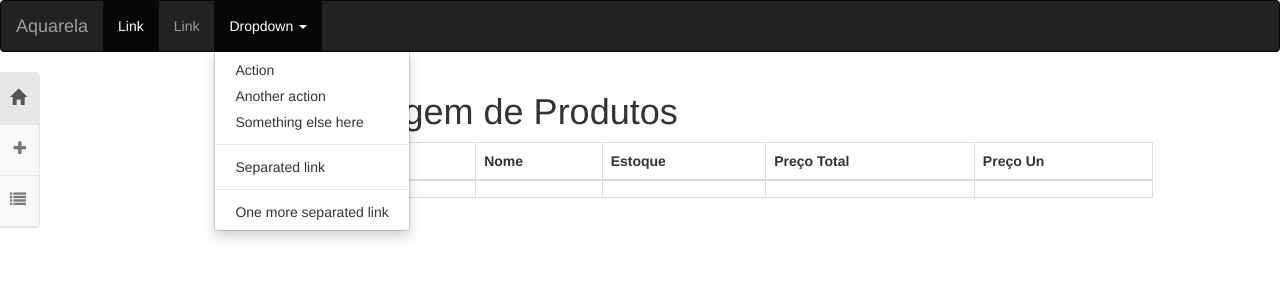
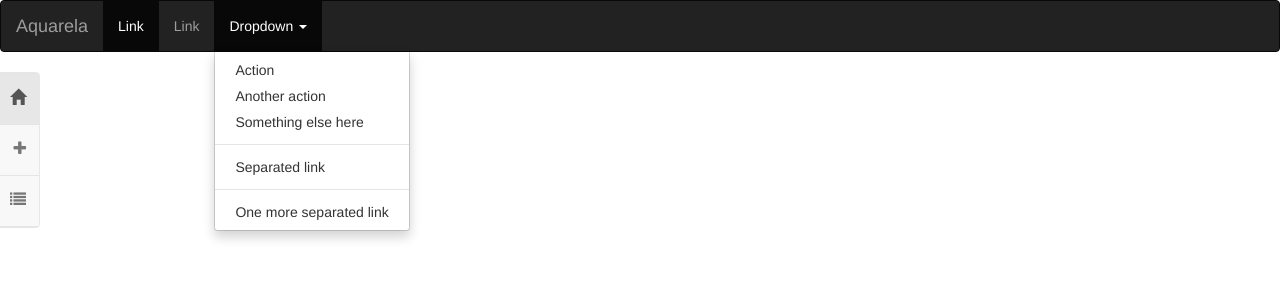
Before and after one commit to mlassakoski/ng-inventory-control, an Angular app: page / in a window 1280 px wide. Both pictures are taken after a click on the button "Dropdown". Shown: the top 300 px of the page. Built offline with nearby package versions, Linux system fonts and the light colour scheme.

Commit message:
created app-routing

```diff
--- a/src/app/app.component.html
+++ b/src/app/app.component.html
@@ -1,13 +1,13 @@
-<app-home></app-home>
+<app-header></app-header>
 
 <div class="row">
   <div class="col-sm-3">
     <app-menu></app-menu>
   </div>
 
-    <div class="container">
-  <div class="col-sm-9">
-      <app-product-list></app-product-list>
+  <div class="container">
+    <div class="col-sm-9">
+      <router-outlet></router-outlet>
     </div>
   </div>
 </div>
--- a/src/app/app.module.ts
+++ b/src/app/app.module.ts
@@ -2,6 +2,7 @@ import { BrowserModule } from '@angular/platform-browser';
 import { NgModule } from '@angular/core';
 import { FormsModule } from '@angular/forms';
 import { HttpModule } from '@angular/http';
+import { routing } from './app.routing';
 
 import { AppComponent } from './app.component';
 import { HomeComponent } from './home/home.component';
@@ -20,7 +21,8 @@ import { HeaderComponent } from './header/header.component';
   imports: [
     BrowserModule,
     FormsModule,
-    HttpModule
+    HttpModule,
+    routing
   ],
   providers: [],
   bootstrap: [AppComponent]
--- /dev/null
+++ b/src/app/app.routing.ts
@@ -0,0 +1,14 @@
+import { ModuleWithProviders } from '@angular/core';
+import { Routes, RouterModule } from '@angular/router';
+
+import { AppComponent } from './app.component';
+import { HomeComponent } from './home/home.component';
+import { ProductListComponent } from './product-list/product-list.component';
+
+const routes: Routes = [
+  { path: '', component: HomeComponent },
+  { path: 'list', component: ProductListComponent },
+  { path: '**', redirectTo: '' }
+];
+
+export const routing: ModuleWithProviders = RouterModule.forRoot(routes);
--- a/src/app/header/header.component.html
+++ b/src/app/header/header.component.html
@@ -1,3 +1,32 @@
-<p>
-  header works!
-</p>
+<nav class="navbar navbar-inverse">
+  <div class="container-fluid">
+    <div class="navbar-header">
+      <button type="button" class="navbar-toggle collapsed" data-toggle="collapse" data-target="#bs-example-navbar-collapse-1" aria-expanded="false">
+        <span class="sr-only">Toggle navigation</span>
+        <span class="icon-bar"></span>
+        <span class="icon-bar"></span>
+        <span class="icon-bar"></span>
+      </button>
+      <a class="navbar-brand">Aquarela</a>
+    </div>
+
+    <div class="collapse navbar-collapse" id="bs-example-navbar-collapse-1">
+      <ul class="nav navbar-nav">
+        <li class="active"><a>Link <span class="sr-only">(current)</span></a></li>
+        <li><a>Link</a></li>
+        <li class="dropdown">
+          <a class="dropdown-toggle" data-toggle="dropdown" role="button" aria-haspopup="true" aria-expanded="false">Dropdown <span class="caret"></span></a>
+          <ul class="dropdown-menu">
+            <li><a>Action</a></li>
+            <li><a>Another action</a></li>
+            <li><a>Something else here</a></li>
+            <li role="separator" class="divider"></li>
+            <li><a>Separated link</a></li>
+            <li role="separator" class="divider"></li>
+            <li><a>One more separated link</a></li>
+          </ul>
+        </li>
+      </ul>
+    </div><!-- /.navbar-collapse -->
+  </div><!-- /.container-fluid -->
+</nav>
--- a/src/app/home/home.component.html
+++ b/src/app/home/home.component.html
@@ -1,32 +1 @@
-<nav class="navbar navbar-inverse">
-  <div class="container-fluid">
-    <div class="navbar-header">
-      <button type="button" class="navbar-toggle collapsed" data-toggle="collapse" data-target="#bs-example-navbar-collapse-1" aria-expanded="false">
-        <span class="sr-only">Toggle navigation</span>
-        <span class="icon-bar"></span>
-        <span class="icon-bar"></span>
-        <span class="icon-bar"></span>
-      </button>
-      <a class="navbar-brand">Aquarela</a>
-    </div>
-
-    <div class="collapse navbar-collapse" id="bs-example-navbar-collapse-1">
-      <ul class="nav navbar-nav">
-        <li class="active"><a>Link <span class="sr-only">(current)</span></a></li>
-        <li><a>Link</a></li>
-        <li class="dropdown">
-          <a class="dropdown-toggle" data-toggle="dropdown" role="button" aria-haspopup="true" aria-expanded="false">Dropdown <span class="caret"></span></a>
-          <ul class="dropdown-menu">
-            <li><a>Action</a></li>
-            <li><a>Another action</a></li>
-            <li><a>Something else here</a></li>
-            <li role="separator" class="divider"></li>
-            <li><a>Separated link</a></li>
-            <li role="separator" class="divider"></li>
-            <li><a>One more separated link</a></li>
-          </ul>
-        </li>
-      </ul>
-    </div><!-- /.navbar-collapse -->
-  </div><!-- /.container-fluid -->
-</nav>
+<p>home works</p>
```
Also changed, not shown: 1 other file (tests, documents, lock files or other folders).
